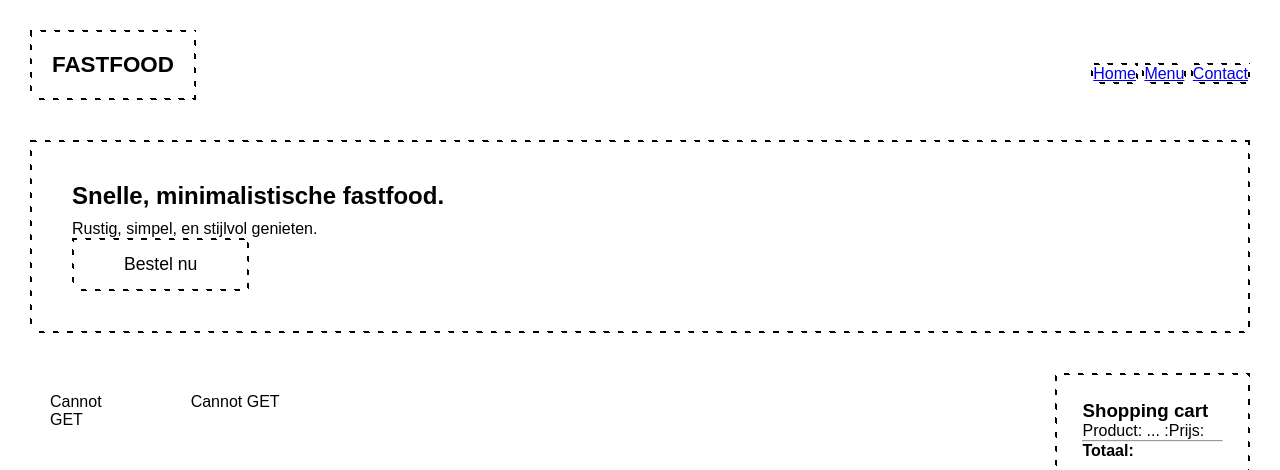
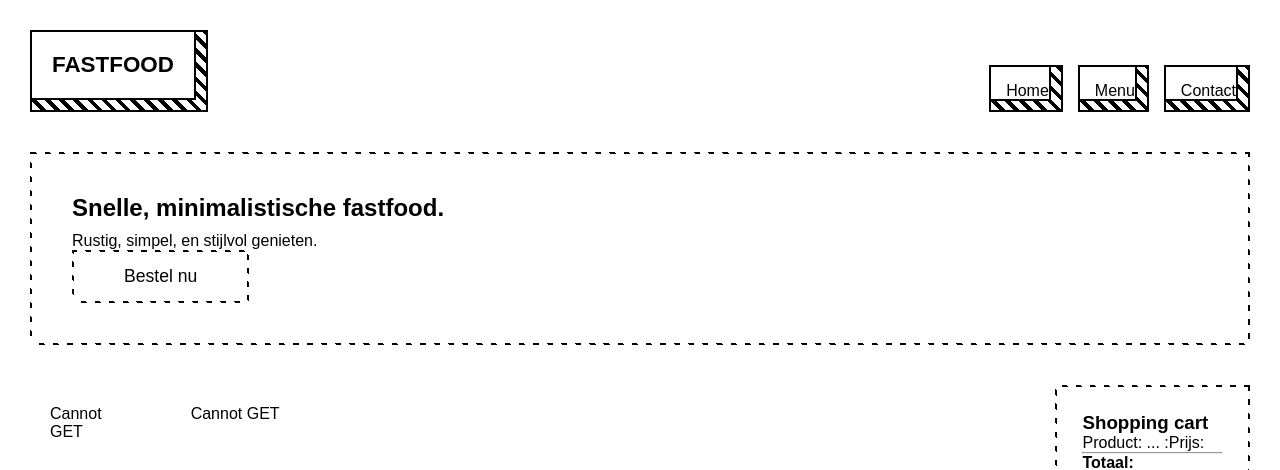
Before and after one commit to denkersdaan-ops/webapp1, a PHP site: page / in a window 1280 px wide. Shown: the top 470 px of the page. Run offline with PHP 8.4, Linux system fonts and the light colour scheme.

Commit message:
fix header stripes

```diff
--- a/html/index.php
+++ b/html/index.php
@@ -11,13 +11,25 @@
 <body>
 
     <header class="header">
-        <div class="logo box-shadow">FASTFOOD</div>
 
-        <nav class="nav">
-            <a class="box-shadow" href="#">Home</a>
-            <a class="box-shadow" href="#">Menu</a>
-            <a class="box-shadow" href="#">Contact</a>
+        <!-- LOGO -->
+        <div class="stripe-shadow">
+            <div class="logo box-shadow box-content">FASTFOOD</div>
+        </div>
+
+        <!-- NAV -->
+        <nav class="header-nav">
+            <div class="stripe-shadow nav">
+                <a class="box-shadow box-content" href="#">Home</a>
+            </div>
+            <div class="stripe-shadow nav">
+                <a class="box-shadow box-content" href="#">Menu</a>
+            </div>
+            <div class="stripe-shadow nav">
+                <a class="box-shadow box-content" href="#">Contact</a>
+            </div>
         </nav>
+
     </header>
 
     <main>
```
